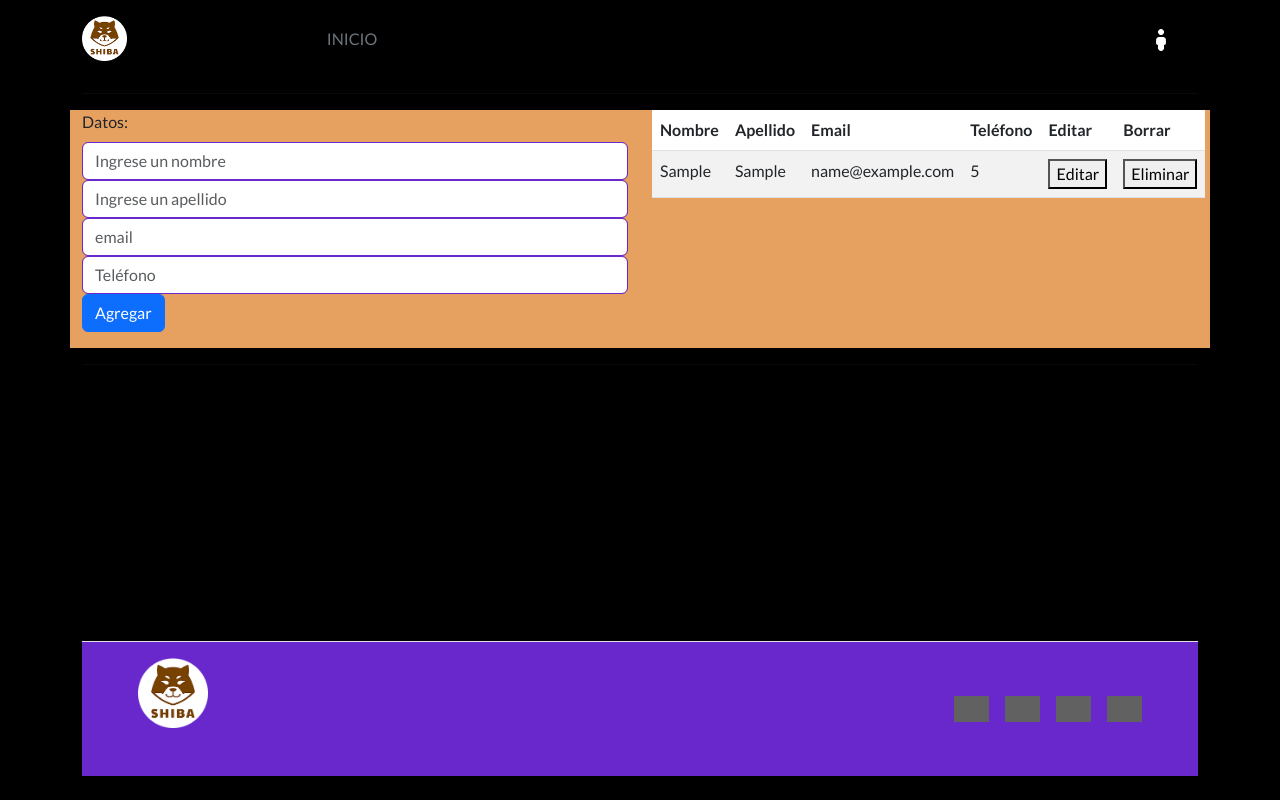
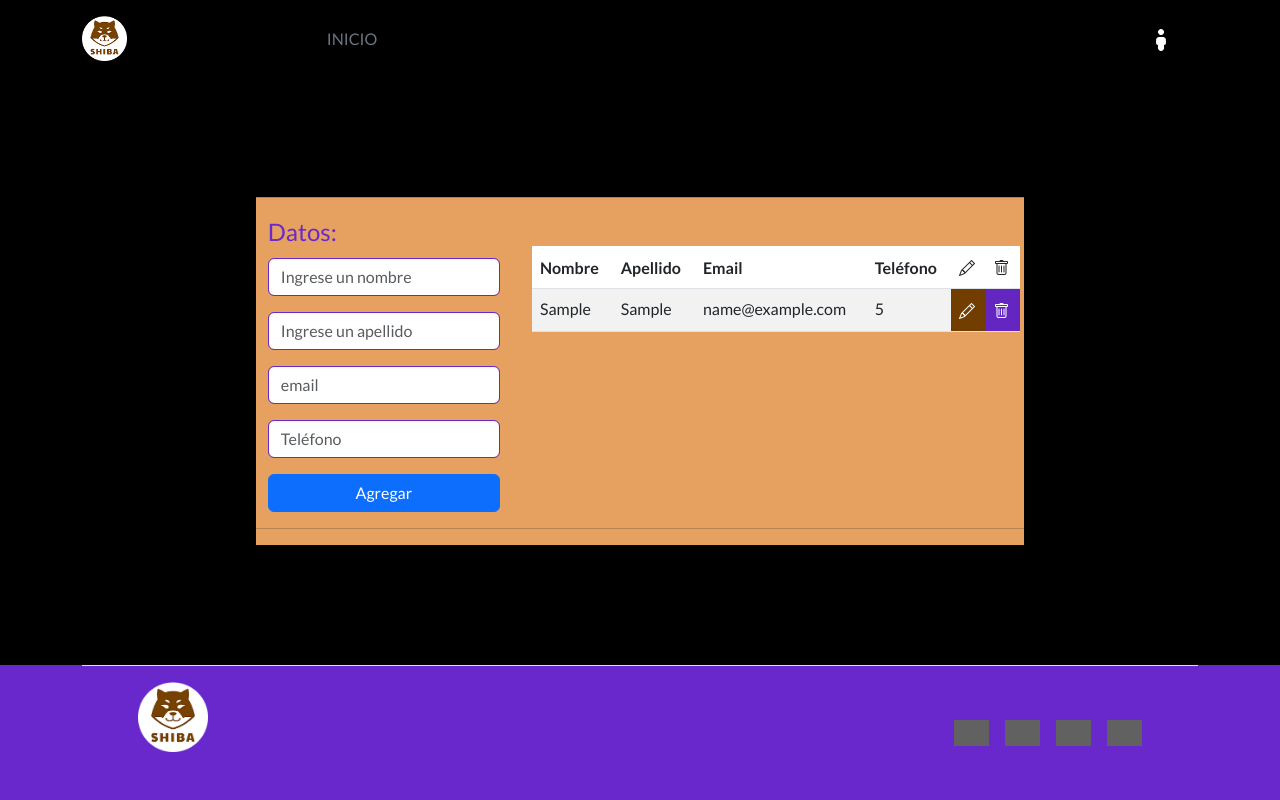
Before and after one commit to ValladaresRolo/crud, a plain HTML site: page index.html in a window 1280 px wide. Both pictures are taken after typing "Sample", "Sample", "name@example.com", "5" into the empty fields and a click on the button "Agregar". Drawn offline with nearby package versions, Linux system fonts and the light colour scheme; grey boxes are pictures that could not be loaded.

Commit message:
nuevos botenes mas estilo

```diff
--- a/index.html
+++ b/index.html
@@ -7,7 +7,7 @@
     <link href="https://cdn.jsdelivr.net/npm/bootstrap@5.3.0/dist/css/bootstrap.min.css" rel="stylesheet"
         integrity="sha384-9ndCyUaIbzAi2FUVXJi0CjmCapSmO7SnpJef0486qhLnuZ2cdeRhO02iuK6FUUVM" crossorigin="anonymous">
     <link rel="stylesheet" href="style.css">
-    <title>Document</title>
+    <title>CRUD</title>
 </head>
 
 <body>
@@ -38,12 +38,13 @@
         </div>
     </header>
 
-    <main class="container content ">
+    <main class="container content centerDivc ">
 
-        <hr class="featurette-divider">
+
 
         <div class="row featurette">
-            <div class="col-md-6">
+            <hr class="featurette-divider">
+            <div class="col-md-4">
 
                 <form id="name-form">
                     <div class="mb-3">
@@ -52,15 +53,15 @@
                         <input type="text" class="form-control" id="lastName-input" placeholder="Ingrese un apellido">
                         <input type="email" class="form-control" id="email-input" placeholder="email">
                         <input type="number" class="form-control" id="phone-input" placeholder="Teléfono">
-                        <button type="submit" class="btn btn-primary">Agregar</button>
+                        <button type="submit" class="btn btn-primary w-100">Agregar</button>
                     </div>
                 </form>
             </div>
-            <div class="col-md-6">
+            <div class="col-md-8">
                 <!-- <ul id="name-list"></ul> -->
 
                 <div class="bd-example m-0 border-0" >
-                    <table class="table table-striped" >
+                    <table class="table table-striped tablaData" >
                       <thead>
                       <tr>
 
@@ -68,8 +69,8 @@
                         <th scope="col">Apellido</th>
                         <th scope="col">Email</th>
                         <th scope="col">Teléfono</th>
-                        <th scope="col">Editar</th>
-                        <th scope="col">Borrar</th>
+                        <th scope="col"><i class="bi bi-pencil"></i></th>
+                        <th scope="col"><i class="bi bi-trash"></i></th>
                       </tr>
                       </thead>
                       <tbody id="name-list">
@@ -84,13 +85,14 @@
 
 
 
-            </div>
+            </div><hr class="featurette-divider">
         </div>
 
-        <hr class="featurette-divider">
+
     </main>
-    <div class="container">
-        <footer class="d-flex flex-wrap justify-content-between align-items-center py-3 my-4 border-top">
+    <div class="parentFooter" >
+    <div class="container" >
+        <footer class="d-flex flex-wrap justify-content-between align-items-center py-3 border-top">
             <div class="col mb-3  text-center">
                 <a href="/" class="d-flex align-items-center mb-3 ">
                     <img class="logoFooter" src="img/logo-shiba.png">
@@ -109,6 +111,7 @@
             </ul>
         </footer>
     </div>
+</div>
     <script src="script.js"></script>
     <script src="https://cdn.jsdelivr.net/npm/bootstrap@5.3.0/dist/js/bootstrap.bundle.min.js"
         integrity="sha384-geWF76RCwLtnZ8qwWowPQNguL3RmwHVBC9FhGdlKrxdiJJigb/j/68SIy3Te4Bkz"
--- a/script.js
+++ b/script.js
@@ -19,7 +19,7 @@ function addName(event) {
   const lastName = lastNameInput.value.trim();
   const email = emailInput.value.trim();
   const phone = phoneInput.value.trim();
-
+// validacion campo vacio
   if (name === '') {
     alert('Por favor, ingrese un nombre válido.');
     return;
@@ -84,18 +84,22 @@ function renderdatas() {
 
     // Crea las celdas para los botones de editar y eliminar
     const editCell = document.createElement('td'); // crea el elmento
-    const editButton = document.createElement('button'); // creo el boton
-    editButton.textContent = 'Editar'; // texto del boton
-    editButton.addEventListener('click', () => editName(index)); // accion al click llama a la funcion corrspondiente
+    editCell.className = "areaButtonsE";
+    const editButton = document.createElement('i'); // creo el boton
+    //editButton.textContent = 'Editar'; // texto del boton
+    editButton.className = 'bi bi-pencil'; // Agrega CSS para el ícono en vez del texto
+    editCell.addEventListener('click', () => editName(index)); // accion al click llama a la funcion corrspondiente
     editCell.appendChild(editButton); // agrega al boton al td
     tr.appendChild(editCell); // agrega el td a la fila tr
 
     const deleteCell = document.createElement('td');
-    const deleteButton = document.createElement('button');
-    deleteButton.textContent = 'Eliminar';
-    deleteButton.addEventListener('click', () => deleteName(index));
+    deleteCell.className = 'areaButtons';
+    const deleteButton = document.createElement('i');
+    deleteButton.className = 'bi bi-trash'; // Agrega CSS para el ícono
+    deleteCell.addEventListener('click', () => deleteName(index)); // al hacer click sobre la celda elimino
     deleteCell.appendChild(deleteButton);
     tr.appendChild(deleteCell);
+
 
     // Agrega la fila completa a la tabla
     nameList.appendChild(tr);
--- a/style.css
+++ b/style.css
@@ -87,8 +87,14 @@ header ul li {
     color: #fff;
 }
 
+.form-label {
+    color: #6929cc;
+    font-size: 1.5rem;
+}
+
 .form-control {
     border-color: #6929cc;
+    margin-bottom: 1rem;
 }
 
 .productos {
@@ -238,9 +244,10 @@ a .rss {
     filter: invert(100%);
 }
 
-.logoFooter{
+.logoFooter {
     width: 70px;
-    min-width: 50px;}
+    min-width: 50px;
+}
 
 a:hover .rss {
     filter: invert(50%);
@@ -253,6 +260,52 @@ a:hover .rss {
     -webkit-user-select: none;
     -moz-user-select: none;
     user-select: none;
+}
+
+.centerDivc {
+    display: flex;
+    align-items: center;
+    justify-content: center;
+}
+
+.tablaData {
+    hyphens: auto;
+    word-wrap: break-word;
+    border-collapse: collapse;
+    font-size: 1rem;
+    margin: 2rem .5rem;
+    width: 100%;
+}
+
+.tablaData td {
+    overflow-wrap: break-word;
+    /* Esta propiedad ajusta las palabras para que se ajusten al ancho del contenedor */
+}
+
+.parentFooter {
+    background-color: #6828cb;
+}
+
+.areaButtons {
+    background-color: #6828cb !important;
+    color: #fff !important;
+    cursor: pointer;
+}
+
+.areaButtons:hover {
+    background-color: #fff !important;
+    color: #6828cb !important;
+}
+
+.areaButtonsE {
+    background-color: #774100 !important;
+    color: #fff !important;
+    cursor: pointer;
+}
+
+.areaButtonsE:hover {
+    background-color: #fff !important;
+    color: #774100 !important;
 }
 
 @media (max-width: 768px) {
@@ -289,6 +342,12 @@ a:hover .rss {
 
     .btnComGus {
         margin-top: 20%;
+    }
+
+    .tablaData {
+
+        font-size: .7rem;
+        margin: 2rem 0rem;
     }
 
 
```
